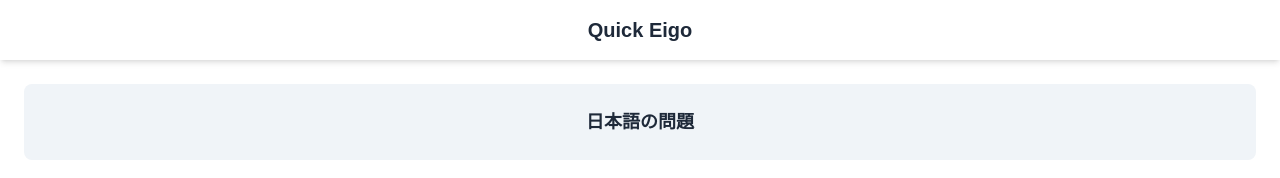
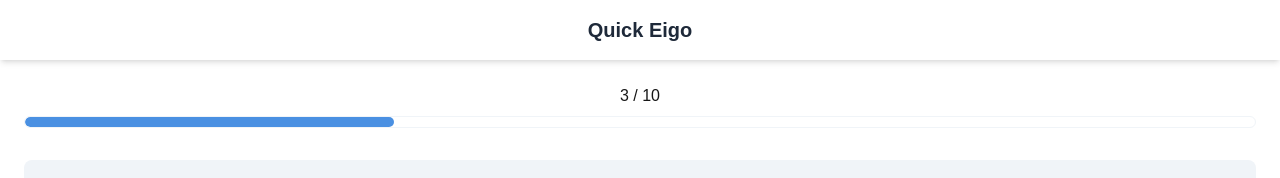
Before and after one commit to Yuji5117/quick-eigo, a Next.js app: page /practice/play in a window 1280 px wide. Shown: the top 178 px of the page. Built offline with nearby package versions, Linux system fonts and the light colour scheme.

Commit message:
display progress bar on page

```diff
--- a/src/app/practice/play/page.tsx
+++ b/src/app/practice/play/page.tsx
@@ -1,10 +1,11 @@
-import { AnswerInput, QuestionText } from '@/features/practice/'
+import { AnswerInput, ProgressBar, QuestionText } from '@/features/practice/'
 
 import { Button } from '@/components/ui'
 
 export default function PracticePlay() {
   return (
     <div className="flex flex-col gap-y-8 p-6">
+      <ProgressBar total={10} current={3} />
       <QuestionText text="日本語の問題" />
       <AnswerInput />
       <Button variant="primary">添削を依頼</Button>
```
